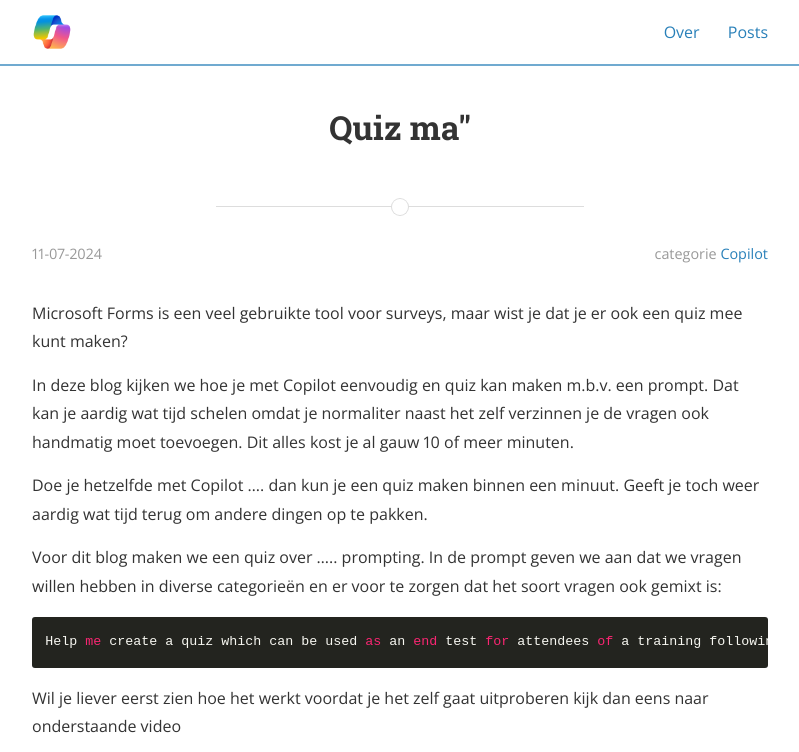
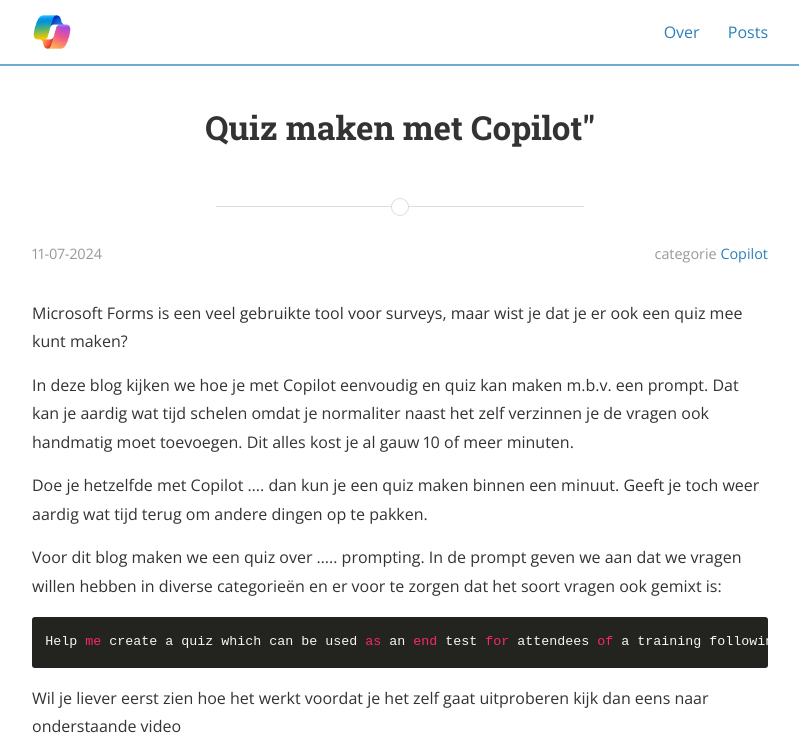
Before and after one commit to JohanVeldhuis/copilotlabnl, a Jekyll site: the page built from _posts/2024-07-11-quiz-maken-met-copilot.markdown, in a window 1280 px wide and 900 px high, cut to the strip 0-752 px from the top of the window. Shown: the whole strip, without its empty margins (240-1039 px from the left). Built offline with Jekyll 4.4.1, drawn with Linux system fonts in a browser that asks for light colours; nearby versions of some CDN libraries.

Commit message:
FIxed blog title

```diff
--- a/_posts/2024-07-11-quiz-maken-met-copilot.markdown
+++ b/_posts/2024-07-11-quiz-maken-met-copilot.markdown
@@ -1,6 +1,6 @@
 ---
 layout: post
-title: Quiz ma"
+title: Quiz maken met Copilot"
 date: 2024-07-11 19:18:02 +0200
 categories: Copilot
 ---
@@ -19,6 +19,6 @@
 
 Wil je liever eerst zien hoe het werkt voordat je het zelf gaat uitproberen kijk dan eens naar onderstaande video
 
-{% include youtube.html id="SsGUigKzQDg"%}
+{% include youtube.html id="SsGUigKzQDg" %}
 
 In deze blog hebben we gekeken hoe je Copilot kunt gebruiken om een quiz te maken met Microsoft Forms. Probeer naast het maken van een quiz ook eens "normale" optie in forms om bijvoorbeeld een survey te maken. Ook hier kun je weer Copilot gebruiken en tijd terugwinnen.
```
